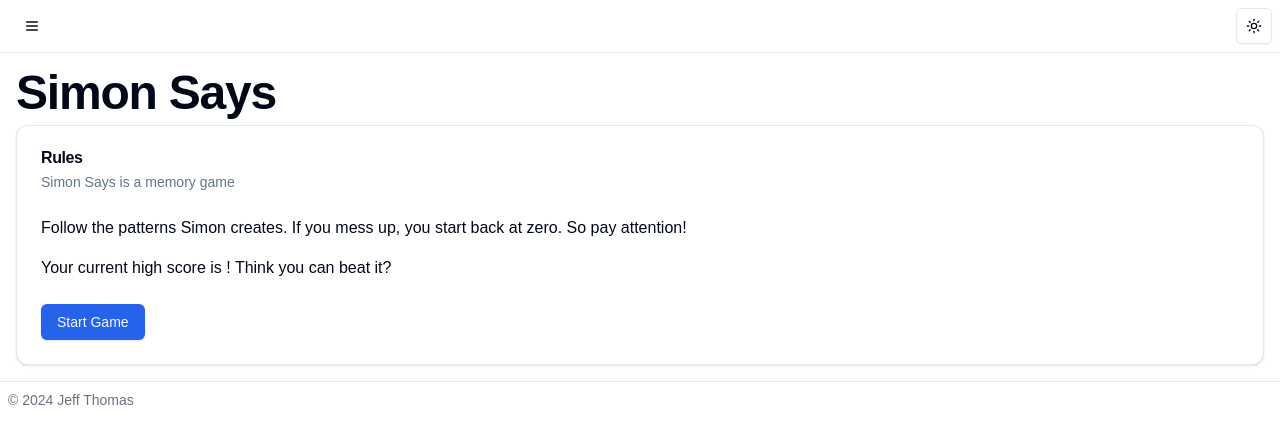
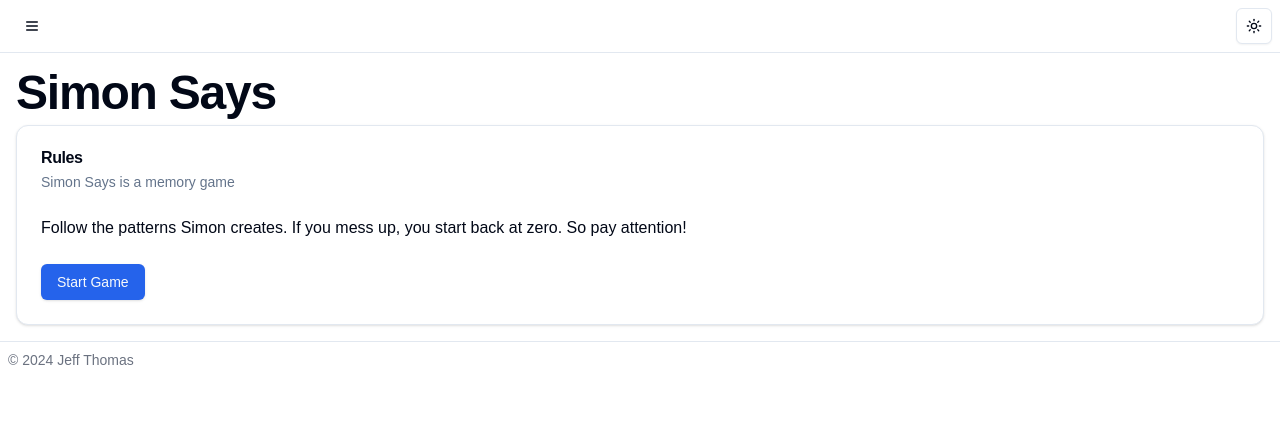
Before and after one commit to jathom30/minigames, a Next.js app: page /simon-says in a window 1280 px wide. Shown: the top 444 px of the page. Built offline with nearby package versions, Linux system fonts and the light colour scheme.

Commit message:
check for highscore before displaying it

```diff
--- a/app/simon-says/page.tsx
+++ b/app/simon-says/page.tsx
@@ -35,9 +35,12 @@ export default function SimonSays() {
           Follow the patterns Simon creates. If you mess up, you start back at
           zero. So pay attention!
         </p>
-        <p>
-          Your current high score is <b>{highScore}</b>! Think you can beat it?
-        </p>
+        {highScore ? (
+          <p>
+            Your current high score is <b>{highScore}</b>! Think you can beat
+            it?
+          </p>
+        ) : null}
       </CardContent>
       <CardFooter>
         <Button asChild>
```
